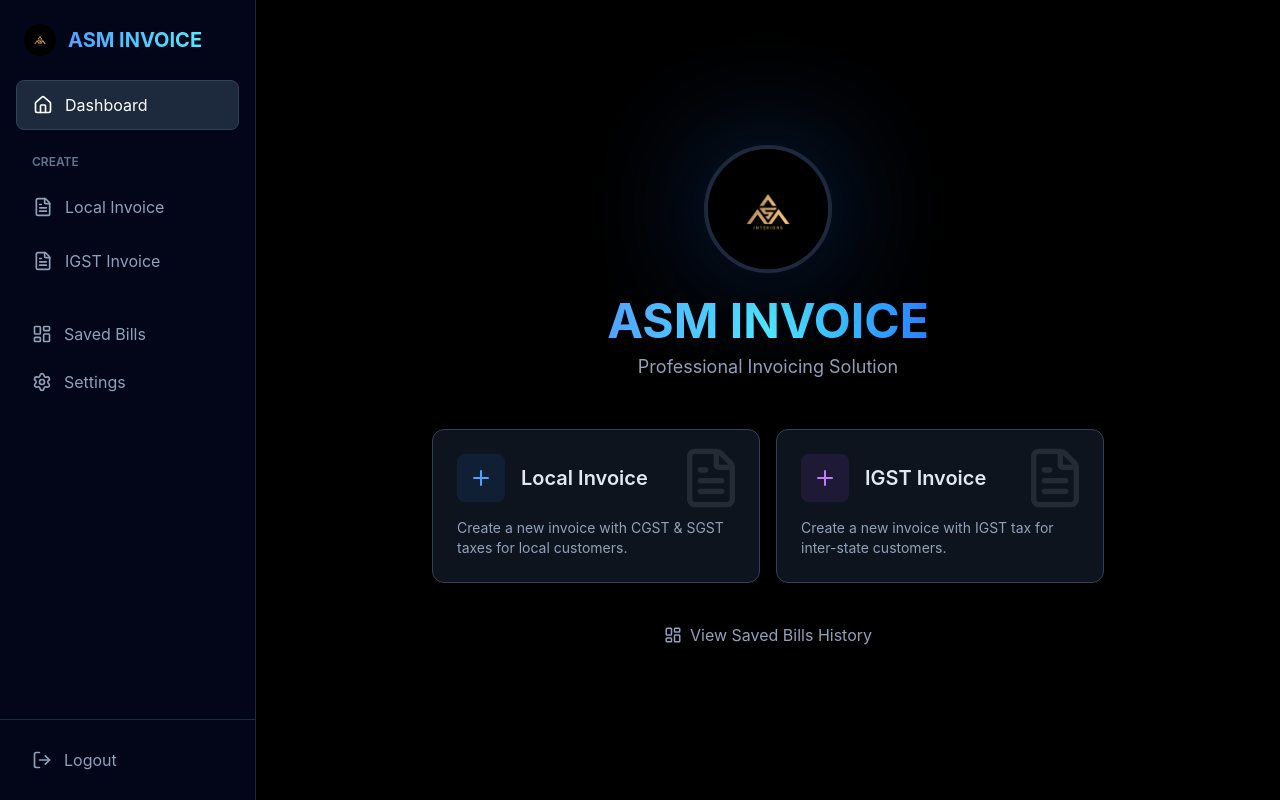
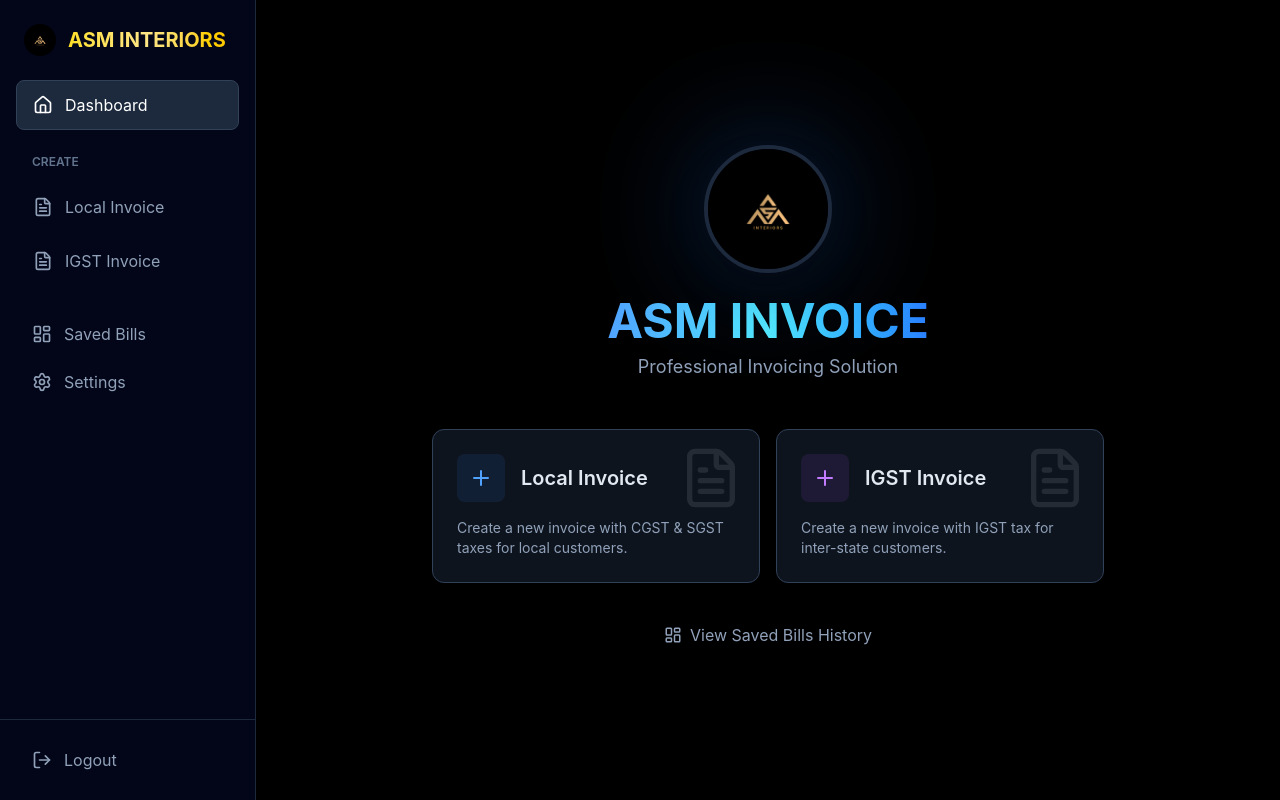
Before and after one commit to matrixfur/ASM-INVOICE-, a React app: page / in a window 1280 px wide. Built offline with nearby package versions, Linux system fonts and the light colour scheme; the HTML template or start-up script is replaced by a standard one.

Commit message:
Update branding to ASM INTERIORS with Gold color

```diff
--- a/src/App.tsx
+++ b/src/App.tsx
@@ -65,7 +65,7 @@ function App() {
       <aside className="w-64 bg-slate-950 border-r border-slate-800 hidden lg:flex flex-col print:hidden">
         <div className="p-6 flex items-center gap-3">
           <img src="/app-logo.jpg" alt="Logo" className="w-8 h-8 rounded-full" />
-          <h1 className="text-xl font-bold bg-gradient-to-r from-blue-400 to-cyan-300 bg-clip-text text-transparent">ASM INVOICE</h1>
+          <h1 className="text-xl font-bold bg-gradient-to-r from-yellow-300 via-amber-200 to-yellow-400 bg-clip-text text-transparent">ASM INTERIORS</h1>
         </div>
         <nav className="flex-1 px-4 space-y-2">
           {/* Main Invoices Section */}
```
